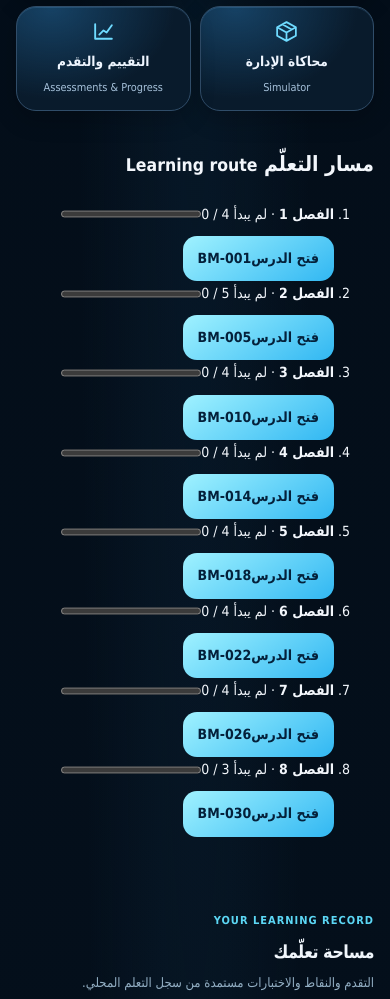
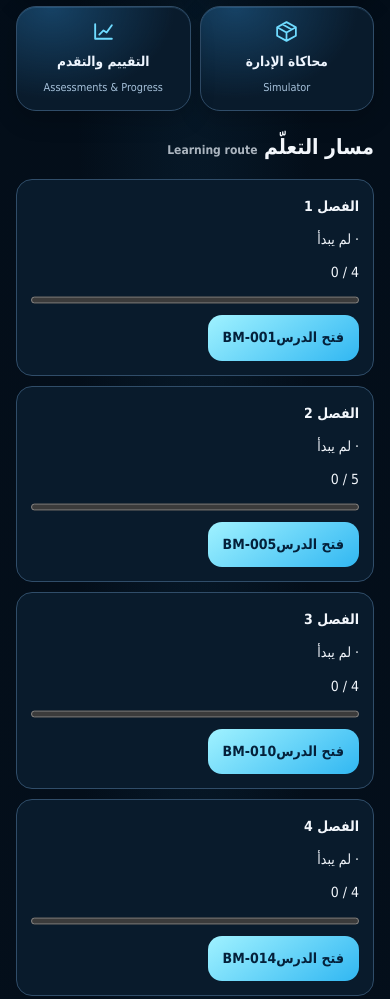
Before and after one commit to abdenourkp-creator/kpi-academy, a plain HTML site: page index.html in a window 390 px wide. Shown: the part 1185-2184 px from the top of the page. Drawn offline with Linux system fonts and the light colour scheme.

Commit message:
style(home): responsive curriculum route and accessible links

```diff
--- a/assets/css/sprint-experience.css
+++ b/assets/css/sprint-experience.css
@@ -100,3 +100,13 @@
   .ka-dashboard .ka-welcome-copy h1 { font-size: clamp(1.2rem, 6.2vw, 1.9rem); }
   .ka-dashboard .ka-welcome::before { background: linear-gradient(to left, #061321 13%, #061321d9 51%, #06132135 100%); }
 }
+
+/* Home curriculum route */
+.sprint-route { min-width: 0; color: var(--ka-text); }
+.sprint-route h2 { margin: 0 0 12px; }
+.sprint-route h2 small { font-size: .75rem; color: var(--ka-muted); }
+.sprint-route ol { list-style: none; margin: 0; padding: 0; display: grid; grid-template-columns: repeat(auto-fit, minmax(min(100%, 230px), 1fr)); gap: 10px; }
+.sprint-route li { min-width: 0; display: grid; gap: 8px; padding: 14px; border: 1px solid #304d69; border-radius: 16px; background: #091b2c; }
+.sprint-route progress { width: 100%; accent-color: #4dcfff; }
+.sprint-route .sprint-primary { min-block-size: 44px; align-items: center; justify-self: start; margin: 0; }
+.sprint-route a:focus-visible { outline: 2px solid #a0f2ff; outline-offset: 3px; }
```
